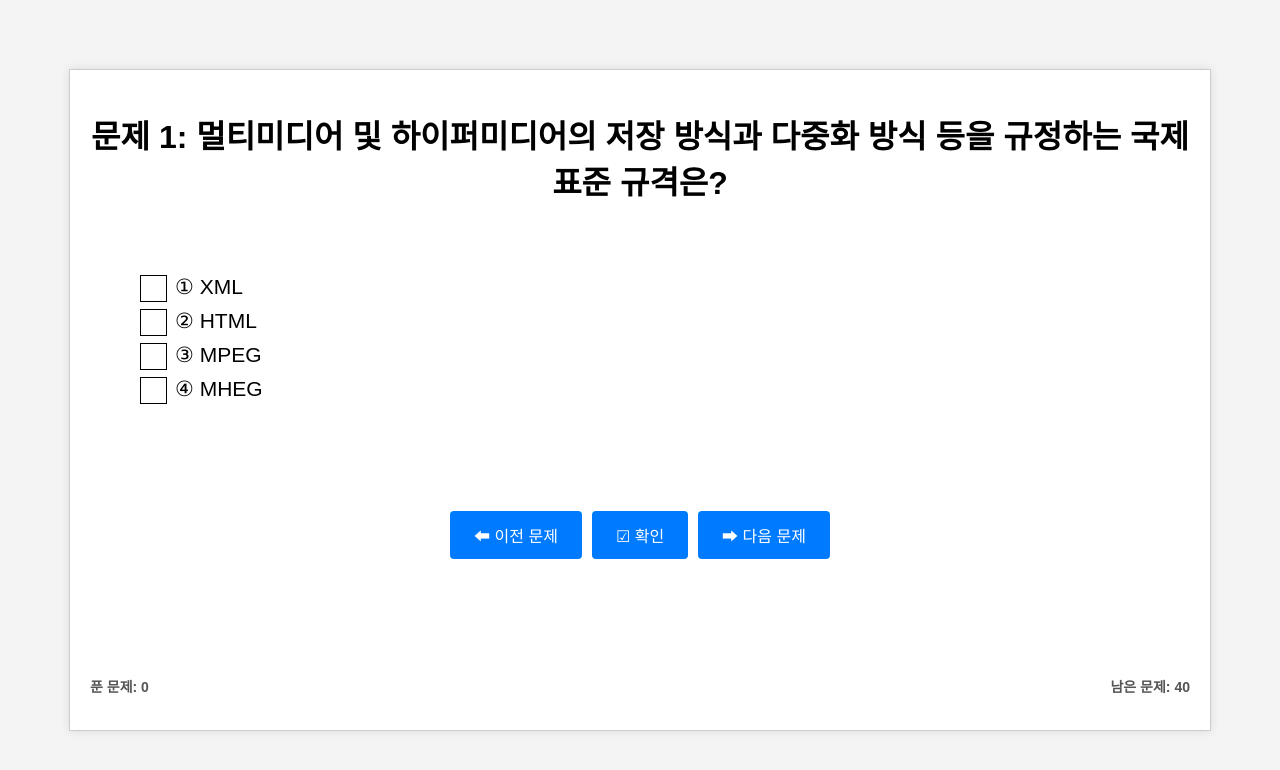
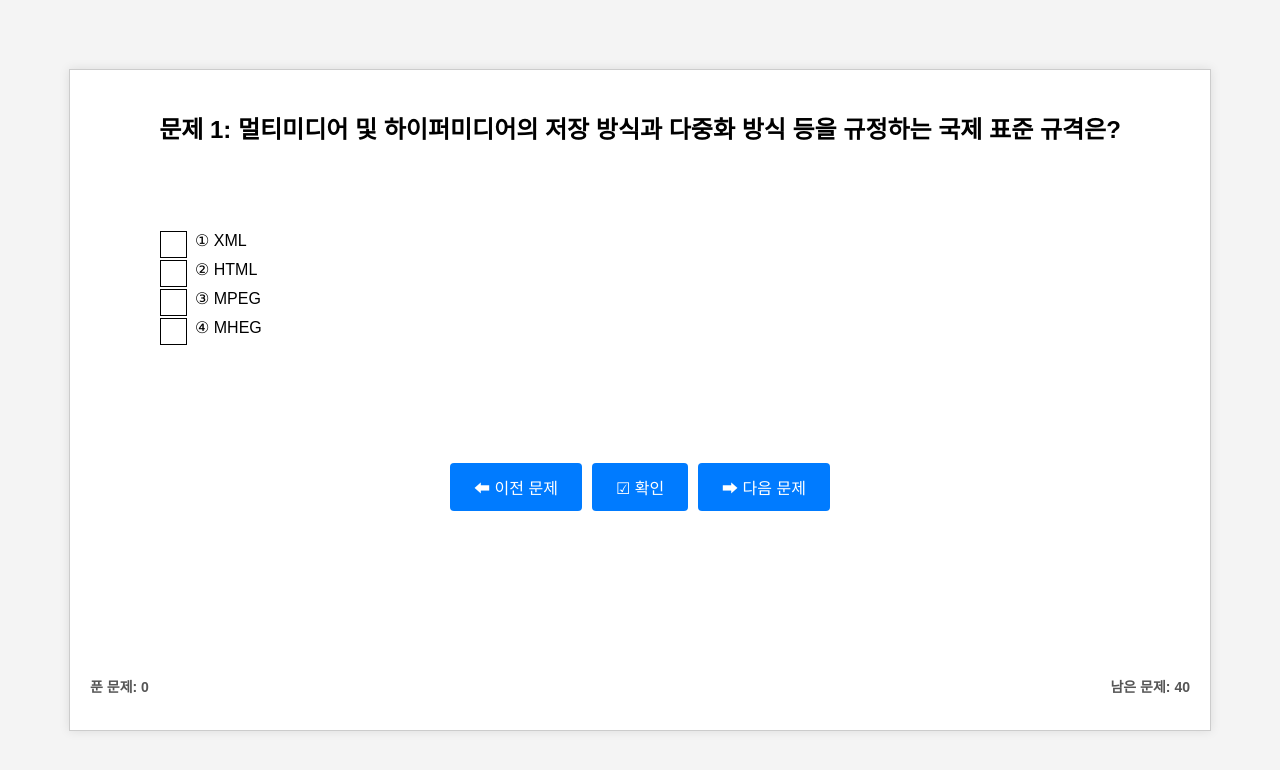
Before and after one commit to lala-david/Question_bank, a website: page src/app/p10.html in a window 1280 px wide. Drawn offline with Linux system fonts and the light colour scheme.

Commit message:
# commit

```diff
--- a/src/app/p10.html
+++ b/src/app/p10.html
@@ -192,7 +192,7 @@
 
 <body>
     <div class="container">
-        <h1 id="question"></h1>
+        <h2 id="question"></h2>
         <ul id="choices"></ul>
         <div id="buttonContainer">
             <button id="prev">⬅ 이전 문제</button>
--- a/src/style/styles.css
+++ b/src/style/styles.css
@@ -26,9 +26,9 @@ body {
 ul {
     list-style-type: none;
     padding: 0;
-    font-size: 21px;
+    font-size: 16px;
     text-align: left;
-    margin-left: 50px;
+    margin-left: 70px;
     margin-bottom: 10px;
     margin-top: 50px;
 }
```
Also changed, not shown: src/app/p11.html (+1 -1 lines), src/app/p5.html (+1 -1 lines), src/app/p6.html (+1 -1 lines), src/app/p7.html (+1 -1 lines), src/app/p8.html (+1 -1 lines), src/app/p9.html (+1 -1 lines), 1 other file.
